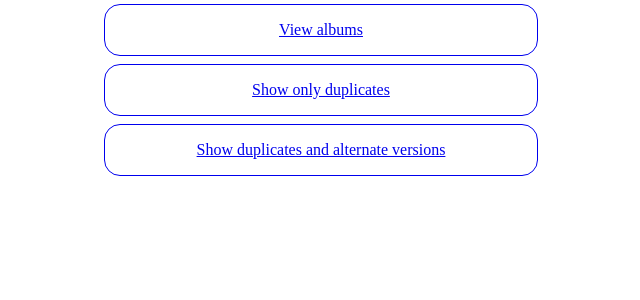
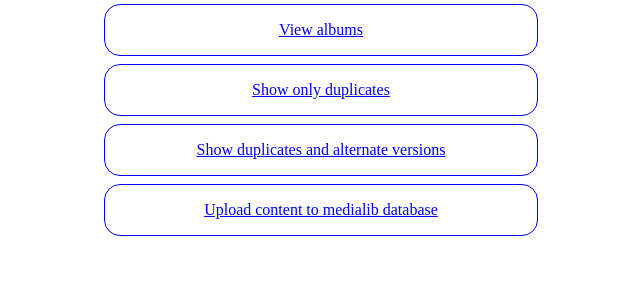
Before and after one commit to mfg637/MfGMediaServer, a Flask app: page / in a window 1280 px wide. Shown: the part 233-533 px from the top of the page, without its empty margins (319-959 px from the left). Run offline with Flask 3, Linux system fonts and the light colour scheme; parts of the project's set-up code (start-up, migrations or seed data) failed here and were passed over.

Commit message:
add link to upload page in home page

```diff
--- a/templates/home_page.html
+++ b/templates/home_page.html
@@ -26,6 +26,9 @@
         <li><a href="/medialib/show-duplicates/?show_alternates=1">
             Show duplicates and alternate versions
         </a></li>
+        <li><a href="/medialib/upload">
+            Upload content to medialib database
+        </a></li>
     </menu>
 </body>
 </html>
```
